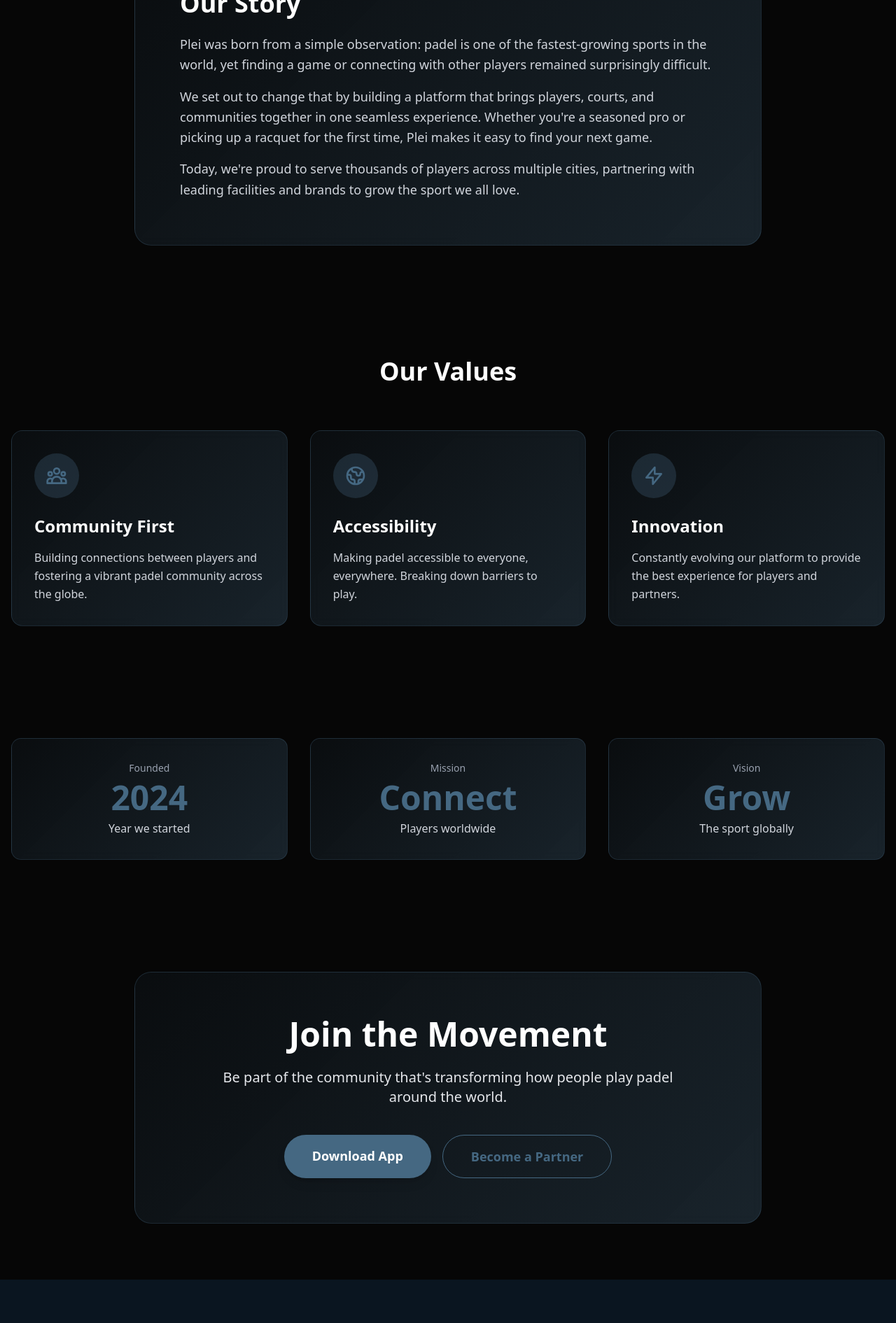
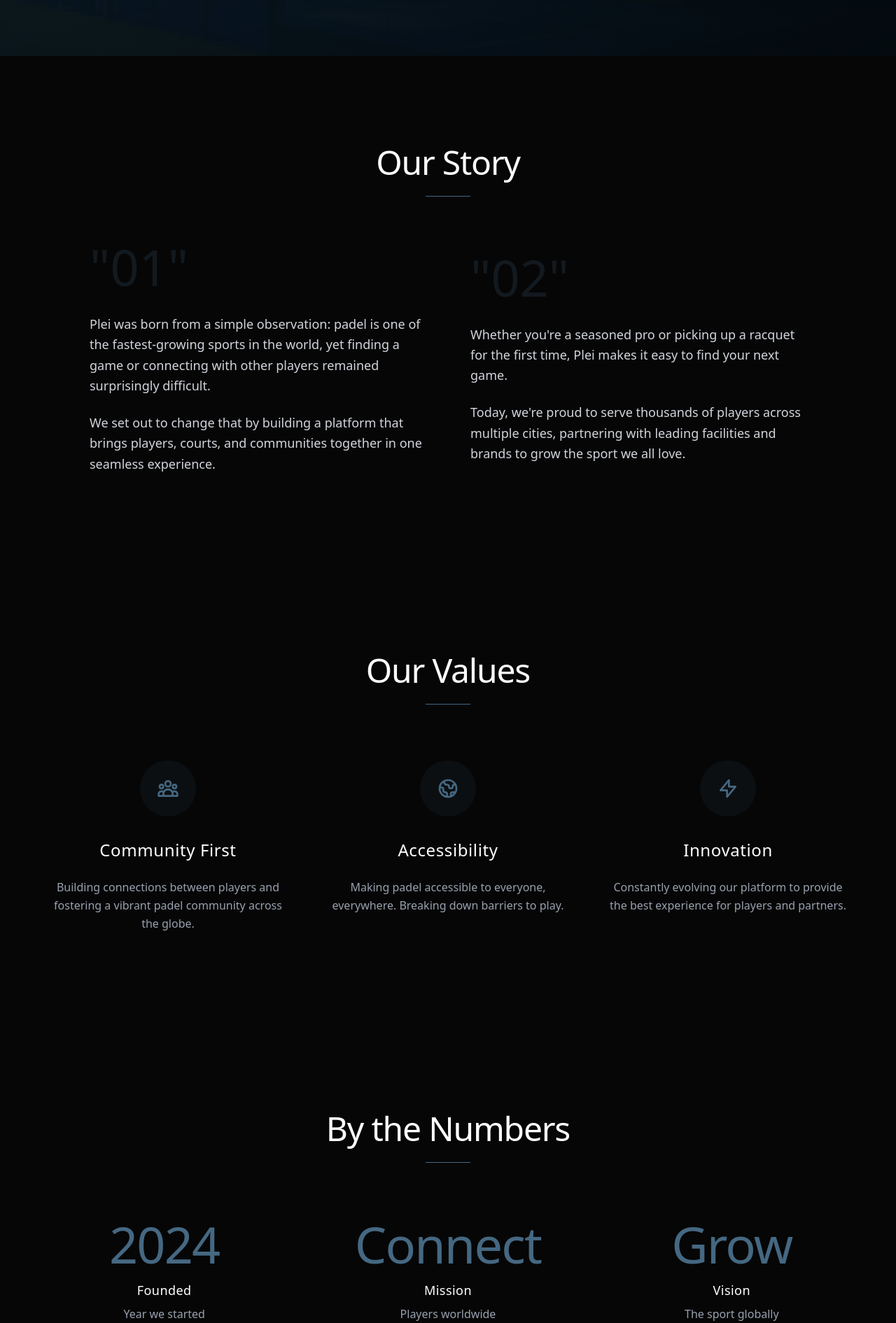
Before and after one commit to Sxriptor/pablo-landing, a Next.js app: page /about in a window 1280 px wide. Shown: the part 720-2611 px from the top of the page at 70% size. Built offline with nearby package versions, Linux system fonts and the light colour scheme.

Commit message:
about page fixed, and video added

```diff
--- a/app/about/page.tsx
+++ b/app/about/page.tsx
@@ -57,84 +57,91 @@ export default function AboutPage() {
 
         <main>
           {/* Hero Section with Background Image */}
-          <section className="relative h-[80vh] min-h-[600px] flex items-center justify-center -mt-20 pt-20">
+          <section className="relative h-screen flex items-center justify-center">
             <div
               className="absolute inset-0 bg-cover bg-center bg-no-repeat"
               style={{
-                backgroundImage: "url('/Backgrounddark1.png')",
-                top: '-80px',
-                height: 'calc(100% + 80px)'
+                backgroundImage: "url('/Backgrounddark1.png')"
               }}
             />
             <div
               className="absolute inset-0"
               style={{
-                background: 'linear-gradient(to bottom, rgba(0, 0, 0, 0) 0%, rgba(0, 0, 0, 0.5) 50%, rgba(6, 6, 6, 1) 100%)',
-                top: '-80px',
-                height: 'calc(100% + 80px)'
+                background: 'linear-gradient(135deg, rgba(0, 0, 0, 0.3) 0%, rgba(0, 0, 0, 0.7) 100%)'
               }}
             />
-            <div className="relative z-10 text-center px-4 max-w-4xl mx-auto">
-              <h1 className="text-5xl lg:text-6xl font-bold text-white mb-6">
-                About Plei
+            <div className="relative z-10 text-center px-4 max-w-5xl mx-auto">
+              <div className="mb-8">
+                <h1 className="text-6xl lg:text-7xl xl:text-8xl font-light text-white mb-8 tracking-tight">
+                  About <span style={{ color: '#456882' }}>Plei</span>
                 </h1>
-              <p className="text-xl lg:text-2xl text-gray-200 max-w-2xl mx-auto">
+                <div className="w-24 h-px mx-auto mb-8" style={{ backgroundColor: '#456882' }}></div>
+                <p className="text-xl lg:text-2xl text-gray-300 max-w-3xl mx-auto font-light leading-relaxed">
                   We're on a mission to make padel accessible to everyone, everywhere
                 </p>
+              </div>
             </div>
           </section>
 
           {/* Story Section */}
-          <section className="py-20 px-4" style={{ background: '#060606' }}>
-            <div className="max-w-4xl mx-auto">
-              <div
-                className="backdrop-blur rounded-3xl p-12 lg:p-16"
-                style={{
-                  background: 'linear-gradient(135deg, rgba(13, 18, 22, 0.6) 0%, rgba(69, 104, 130, 0.3) 100%)',
-                  border: '1px solid rgba(69, 104, 130, 0.3)'
-                }}
-              >
-                <h2 className="text-3xl lg:text-4xl font-bold text-white mb-6">
+          <section className="py-32 px-4" style={{ background: '#060606' }}>
+            <div className="max-w-5xl mx-auto">
+              <div className="text-center mb-16">
+                <h2 className="text-4xl lg:text-5xl font-light text-white mb-6 tracking-tight">
                   Our Story
                 </h2>
-                <div className="space-y-4 text-gray-300 text-lg leading-relaxed">
-                  <p>
+                <div className="w-16 h-px mx-auto" style={{ backgroundColor: '#456882' }}></div>
+              </div>
+              <div className="grid lg:grid-cols-2 gap-16 items-center">
+                <div className="space-y-8">
+                  <div className="text-6xl lg:text-7xl font-light text-white opacity-20" style={{ color: '#456882' }}>
+                    "01"
+                  </div>
+                  <div className="space-y-6 text-gray-300 text-lg leading-relaxed">
+                    <p className="font-light">
                       Plei was born from a simple observation: padel is one of the fastest-growing sports in the world, yet finding a game or connecting with other players remained surprisingly difficult.
                     </p>
-                  <p>
-                    We set out to change that by building a platform that brings players, courts, and communities together in one seamless experience. Whether you're a seasoned pro or picking up a racquet for the first time, Plei makes it easy to find your next game.
+                    <p className="font-light">
+                      We set out to change that by building a platform that brings players, courts, and communities together in one seamless experience.
                     </p>
-                  <p>
+                  </div>
+                </div>
+                <div className="space-y-8">
+                  <div className="text-6xl lg:text-7xl font-light text-white opacity-20" style={{ color: '#456882' }}>
+                    "02"
+                  </div>
+                  <div className="space-y-6 text-gray-300 text-lg leading-relaxed">
+                    <p className="font-light">
+                      Whether you're a seasoned pro or picking up a racquet for the first time, Plei makes it easy to find your next game.
+                    </p>
+                    <p className="font-light">
                       Today, we're proud to serve thousands of players across multiple cities, partnering with leading facilities and brands to grow the sport we all love.
                     </p>
+                  </div>
                 </div>
               </div>
             </div>
           </section>
 
           {/* Values Section */}
-          <section className="py-20 px-4" style={{ background: '#060606' }}>
-            <div className="max-w-7xl mx-auto">
-              <h2 className="text-3xl lg:text-4xl font-bold text-white text-center mb-16">
+          <section className="py-32 px-4" style={{ background: '#060606' }}>
+            <div className="max-w-6xl mx-auto">
+              <div className="text-center mb-20">
+                <h2 className="text-4xl lg:text-5xl font-light text-white mb-6 tracking-tight">
                   Our Values
                 </h2>
-              <div className="grid md:grid-cols-3 gap-8">
+                <div className="w-16 h-px mx-auto" style={{ backgroundColor: '#456882' }}></div>
+              </div>
+              <div className="grid md:grid-cols-3 gap-12">
                 {values.map((value, index) => (
-                  <div
-                    key={index}
-                    className="backdrop-blur rounded-2xl p-8 hover:bg-[#456882]/20 transition-all duration-300"
-                    style={{
-                      background: 'linear-gradient(135deg, rgba(13, 18, 22, 0.6) 0%, rgba(69, 104, 130, 0.3) 100%)',
-                      border: '1px solid rgba(69, 104, 130, 0.3)'
-                    }}
-                  >
-                    <div className="w-16 h-16 rounded-full flex items-center justify-center mb-6" style={{ background: 'rgba(69, 104, 130, 0.3)', color: '#456882' }}>
+                  <div key={index} className="text-center group">
+                    <div className="w-20 h-20 mx-auto mb-8 rounded-full flex items-center justify-center transition-all duration-300 group-hover:scale-110" style={{ background: 'rgba(69, 104, 130, 0.1)', color: '#456882' }}>
                       {value.icon}
                     </div>
-                    <h3 className="text-2xl font-bold text-white mb-4">
+                    <h3 className="text-2xl font-light text-white mb-6 tracking-wide">
                       {value.title}
                     </h3>
-                    <p className="text-gray-300 leading-relaxed">
+                    <p className="text-gray-400 leading-relaxed font-light">
                       {value.description}
                     </p>
                   </div>
@@ -144,23 +151,26 @@ export default function AboutPage() {
           </section>
 
           {/* Mission Stats */}
-          <section className="py-20 px-4" style={{ background: '#060606' }}>
-            <div className="max-w-7xl mx-auto">
-              <div className="grid md:grid-cols-3 gap-8">
+          <section className="py-32 px-4" style={{ background: '#060606' }}>
+            <div className="max-w-6xl mx-auto">
+              <div className="text-center mb-20">
+                <h2 className="text-4xl lg:text-5xl font-light text-white mb-6 tracking-tight">
+                  By the Numbers
+                </h2>
+                <div className="w-16 h-px mx-auto" style={{ backgroundColor: '#456882' }}></div>
+              </div>
+              <div className="grid md:grid-cols-3 gap-16">
                 {team.map((item, index) => (
-                  <div
-                    key={index}
-                    className="backdrop-blur rounded-xl p-8 text-center hover:bg-[#456882]/20 transition-all duration-300"
-                    style={{
-                      background: 'linear-gradient(135deg, rgba(13, 18, 22, 0.6) 0%, rgba(69, 104, 130, 0.3) 100%)',
-                      border: '1px solid rgba(69, 104, 130, 0.3)'
-                    }}
-                  >
-                    <div className="text-sm text-gray-400 mb-2">{item.name}</div>
-                    <div className="text-4xl lg:text-5xl font-bold mb-2" style={{ color: '#456882' }}>
+                  <div key={index} className="text-center group">
+                    <div className="text-6xl lg:text-7xl font-light mb-4 tracking-tight" style={{ color: '#456882' }}>
                       {item.value}
                     </div>
-                    <div className="text-gray-300">{item.description}</div>
+                    <div className="text-lg font-light text-white mb-2 tracking-wide">
+                      {item.name}
+                    </div>
+                    <div className="text-gray-400 font-light">
+                      {item.description}
+                    </div>
                   </div>
                 ))}
               </div>
@@ -168,25 +178,19 @@ export default function AboutPage() {
           </section>
 
           {/* CTA Section */}
-          <section className="py-20 px-4" style={{ background: '#060606' }}>
-            <div className="max-w-4xl mx-auto text-center">
-              <div
-                className="backdrop-blur rounded-3xl p-12 lg:p-16 hover:bg-[#456882]/20 transition-all"
-                style={{
-                  background: 'linear-gradient(135deg, rgba(13, 18, 22, 0.6) 0%, rgba(69, 104, 130, 0.3) 100%)',
-                  border: '1px solid rgba(69, 104, 130, 0.3)'
-                }}
-              >
-                <h2 className="text-4xl lg:text-5xl font-bold text-white mb-6">
+          <section className="py-32 px-4" style={{ background: '#060606' }}>
+            <div className="max-w-5xl mx-auto text-center">
+              <h2 className="text-5xl lg:text-6xl font-light text-white mb-8 tracking-tight">
                 Join the Movement
               </h2>
-                <p className="text-xl text-gray-200 mb-10 max-w-2xl mx-auto">
+              <div className="w-24 h-px mx-auto mb-12" style={{ backgroundColor: '#456882' }}></div>
+              <p className="text-xl text-gray-300 mb-16 max-w-3xl mx-auto font-light leading-relaxed">
                 Be part of the community that's transforming how people play padel around the world.
               </p>
-                <div className="flex flex-col sm:flex-row gap-4 justify-center">
+              <div className="flex flex-col sm:flex-row gap-6 justify-center">
                 <a
                   href="/"
-                    className="inline-block rounded-full px-10 py-4 text-lg font-semibold transition-all shadow-lg hover:shadow-xl"
+                  className="inline-block rounded-full px-12 py-4 text-lg font-light transition-all duration-300 hover:scale-105 tracking-wide"
                   style={{
                     backgroundColor: '#456882',
                     color: 'white'
@@ -196,7 +200,7 @@ export default function AboutPage() {
                 </a>
                 <a
                   href="/partners"
-                    className="inline-block rounded-full px-10 py-4 text-lg font-semibold transition-all border"
+                  className="inline-block rounded-full px-12 py-4 text-lg font-light transition-all duration-300 hover:scale-105 tracking-wide border-2"
                   style={{
                     borderColor: '#456882',
                     color: '#456882'
@@ -204,7 +208,6 @@ export default function AboutPage() {
                 >
                   Become a Partner
                 </a>
-                </div>
               </div>
             </div>
           </section>
--- a/components/welcome-section.tsx
+++ b/components/welcome-section.tsx
@@ -16,10 +16,13 @@ export function WelcomeSection() {
               </p>
             </div>
             <div className="rounded-lg overflow-hidden">
-              <img
-                src="/welcome-image.jpg"
-                alt="Padel players on court"
+              <video
+                src="/welcome-video.mp4"
                 className="w-full h-auto object-cover"
+                autoPlay
+                loop
+                muted
+                playsInline
               />
             </div>
           </div>
```
Also changed, not shown: 1 other file (tests, documents, lock files or other folders). Lines whose indentation alone changed are shown as unchanged.
